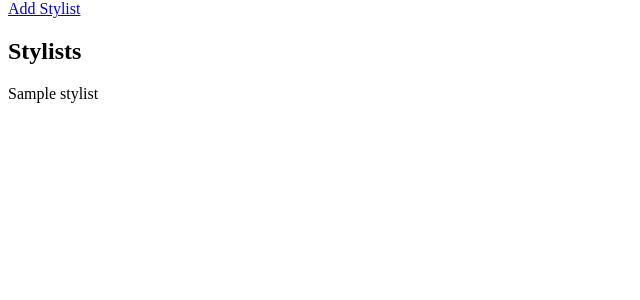
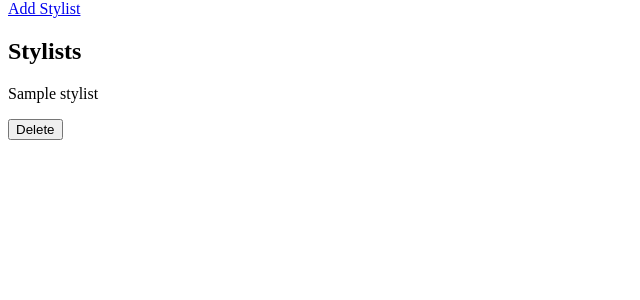
Before and after one commit to SilenDt/salon_project_1, a Flask app: template templates/stylists/index.html in a window 1280 px wide. Shown: the part 178-478 px from the top of the page, without its empty margins (0-640 px from the left). Run offline with Flask 2, Linux system fonts and the light colour scheme; the template is opened without the code that fills it: most values are stand-ins (such as "Sample title", 1, 10 or a date in 2020).

Commit message:
added delete button to stylist/index.html and fixed a syntax eror in stylist_repository that was not allowing the delete button to function correctly

```diff
--- a/repositories/stylist_repository.py
+++ b/repositories/stylist_repository.py
@@ -32,7 +32,7 @@ def delete_all():
     run_sql(sql)
 
 def delete(id):
-    sql = "DELETE FROM stylists WHERE is = %s"
+    sql = "DELETE FROM stylists WHERE id = %s"
     values = [id]
     run_sql(sql, values)
 
--- a/templates/stylists/index.html
+++ b/templates/stylists/index.html
@@ -8,6 +8,9 @@
 {% for stylist in stylists %}
 
 <p>{{ stylist.name }}</p>
-
+<a href="/stylists/{{ stylist.id }}/edit"></a>
+    <form action="/stylists/{{ stylist.id }}/delete" method="POST">
+        <input type="submit" value="Delete">
+    </form>
 {% endfor %}
 {% endblock%}
```
